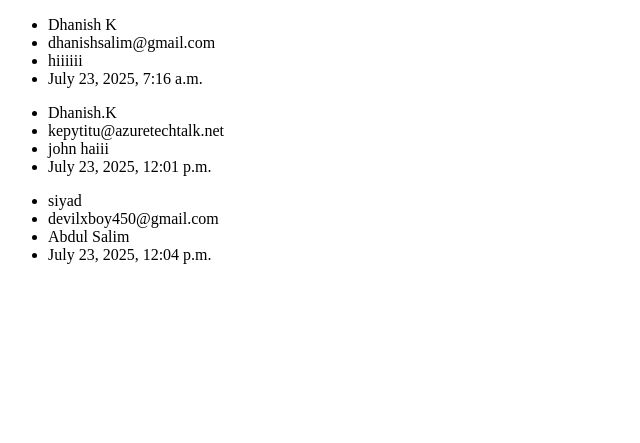
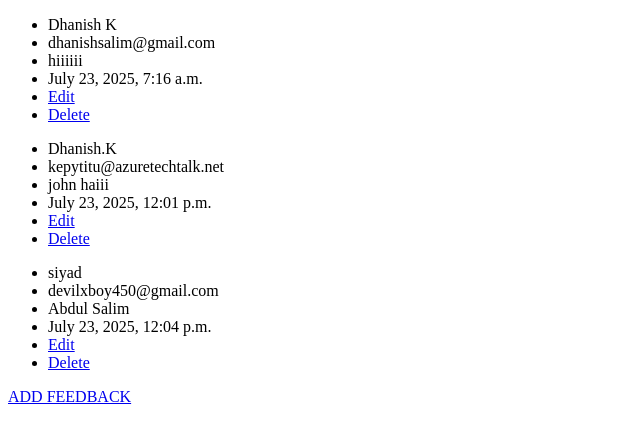
Before and after one commit to dhanish0515/DEMO, a Django app: page /submission in a window 1280 px wide. Shown: the top 443 px of the page, without its empty margins (0-640 px from the left). Run offline with Django 4.2, Linux system fonts and the light colour scheme; data comes from the database, SQL or seed files in the repository.

Commit message:
10 commit

```diff
--- a/feedback_app/urls.py
+++ b/feedback_app/urls.py
@@ -3,5 +3,7 @@ from . import views
 
 urlpatterns = [
     path('feedback', views.submit_feedback, name='feedback'),
-    path('submission', views.show_feedback)
+    path('submission', views.show_feedback, name='submission'),
+    path('edit/<pk>', views.edit_feedback, name='edit'),
+    path('delete/<pk>', views.delete_feedback, name='delete'),
 ]
--- a/feedback_app/views.py
+++ b/feedback_app/views.py
@@ -20,3 +20,16 @@ def show_feedback(request):
         'form': form
     }
     return render(request, 'data_all.html', context)
+
+
+def edit_feedback(request, pk):
+    edits = Feedback.objects.get(pk=pk)
+    form = FeedbackForm(instance=edits)
+    return render(request, 'feedback_form.html', {'form': form})
+
+
+def delete_feedback(request, pk):
+    remove = Feedback.objects.get(pk=pk)
+    remove.delete()
+    form = Feedback.objects.all()
+    return render(request, 'data_all.html', {'form': form})
--- a/templates/data_all.html
+++ b/templates/data_all.html
@@ -11,7 +11,10 @@
     <li>{{i.email}}</li>
     <li>{{i.message}}</li>
     <li>{{i.submitted_at}}</li>
+    <li><a href="{% url 'edit' i.id %}">Edit</a></li>
+    <li><a href="{% url 'delete' i.id %}">Delete</a></li>
 </ul>
 {% endfor %}
+<a href="{% url 'feedback' %} ">ADD FEEDBACK</a>
 </body>
 </html>
--- a/templates/feedback_form.html
+++ b/templates/feedback_form.html
@@ -1,10 +1,12 @@
 {% extends 'base.html' %}
 
 {% block content %}
+<a href="{% url 'submission' %}">SHOW FEEDBACK</a>
 <h1>Feedback Page</h1>
 <form method="post">
     {% csrf_token %}
     {{ form.as_p }}
     <button type="submit">Submit</button>
+
 </form>
 {% endblock %}
```
Also changed, not shown: feedback/settings.py (+7 -2 lines).
